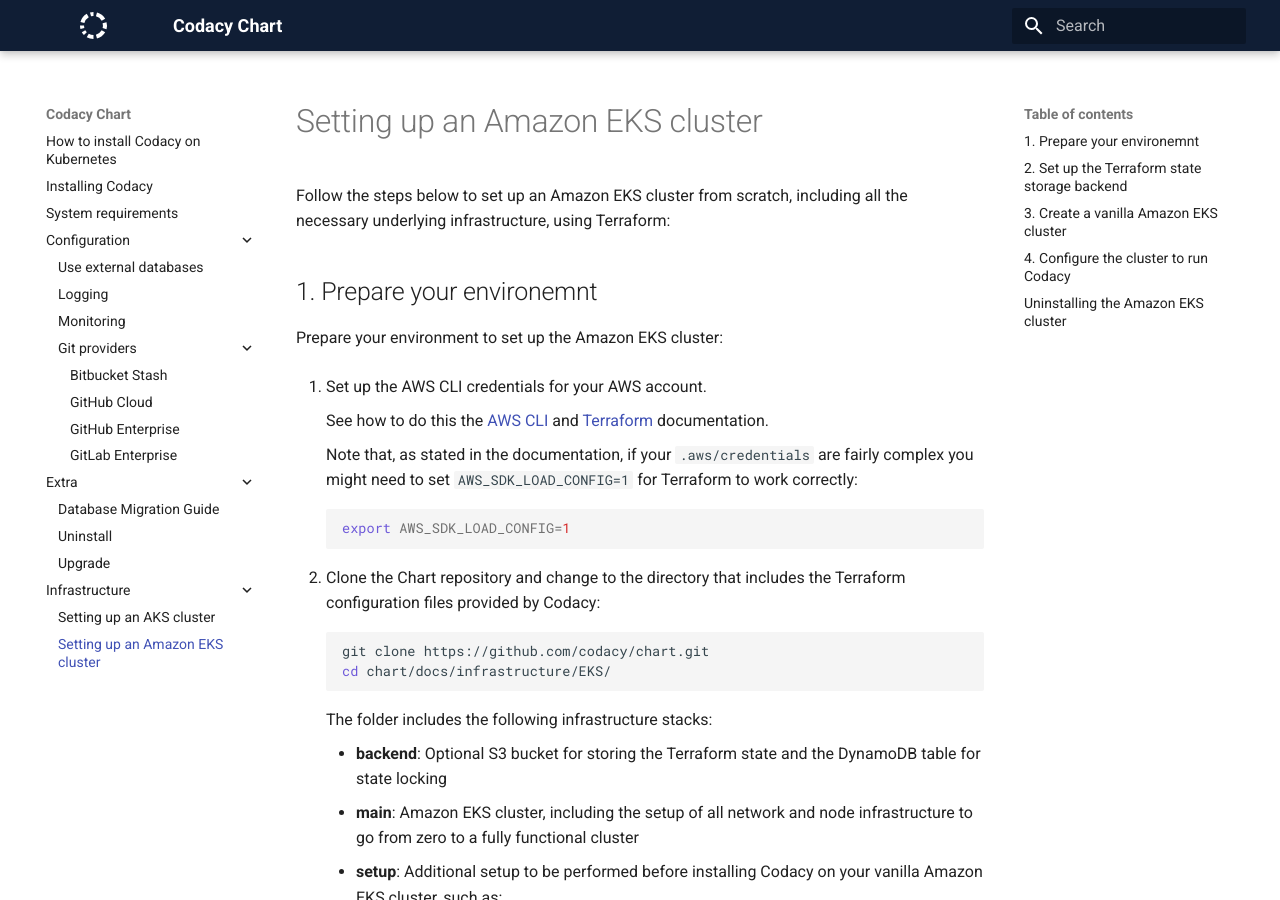
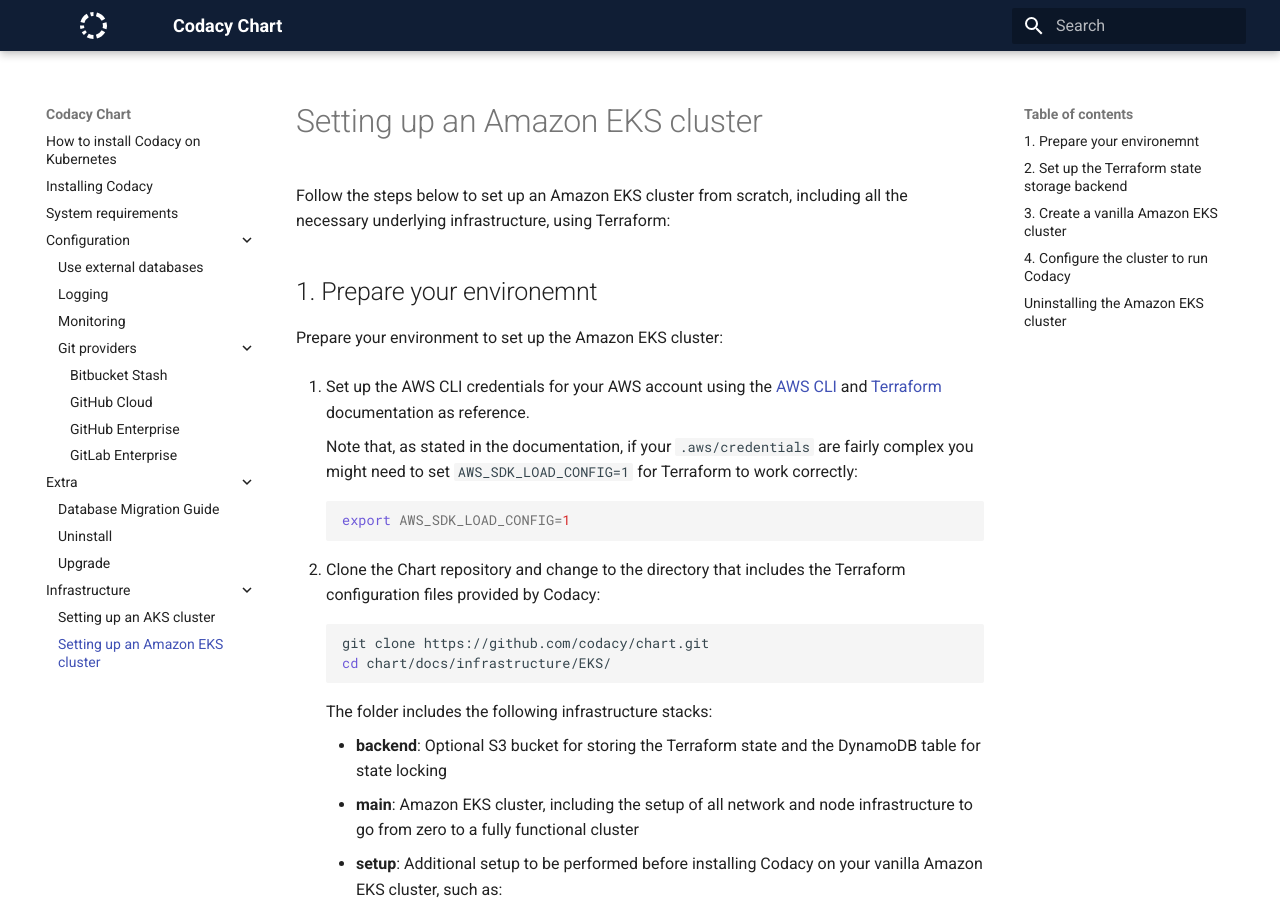
Before and after one commit to codacy/chart, an MkDocs documentation site: the page built from docs/infrastructure/eks-quickstart.md, in a window 1280 px wide and 900 px high. Built offline with MkDocs 1.6.1 and Material for MkDocs 9.7.7, drawn with Linux system fonts in a browser that asks for light colours; some of the changed text lies outside the part shown.

Commit message:
Rewrote step for setting up the AWS CLI credentials

```diff
--- a/docs/infrastructure/eks-quickstart.md
+++ b/docs/infrastructure/eks-quickstart.md
@@ -6,9 +6,7 @@
 
 Prepare your environment to set up the Amazon EKS cluster:
 
-1. Set up the AWS CLI credentials for your AWS account.
-
-    See how to do this the [AWS CLI](https://docs.aws.amazon.com/polly/latest/dg/setup-aws-cli.html) and [Terraform](https://www.terraform.io/docs/providers/aws/index.html) documentation.
+1. Set up the AWS CLI credentials for your AWS account using the [AWS CLI](https://docs.aws.amazon.com/polly/latest/dg/setup-aws-cli.html) and [Terraform](https://www.terraform.io/docs/providers/aws/index.html) documentation as reference.
 
     Note that, as stated in the documentation, if your `.aws/credentials` are fairly complex you might need to set `AWS_SDK_LOAD_CONFIG=1` for Terraform to work correctly:
 
```
Also changed, not shown: other parts of docs/infrastructure/eks-quickstart.md (+1 -1 lines).
